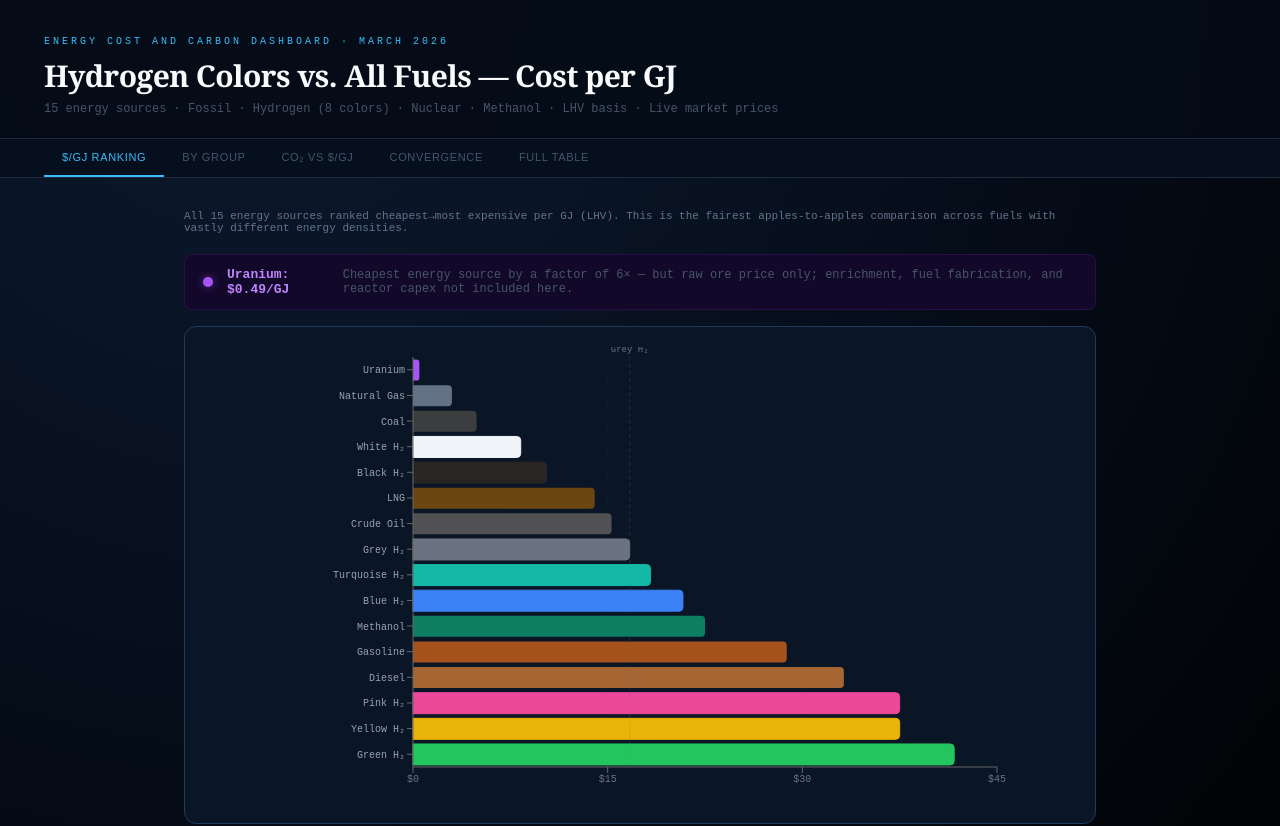
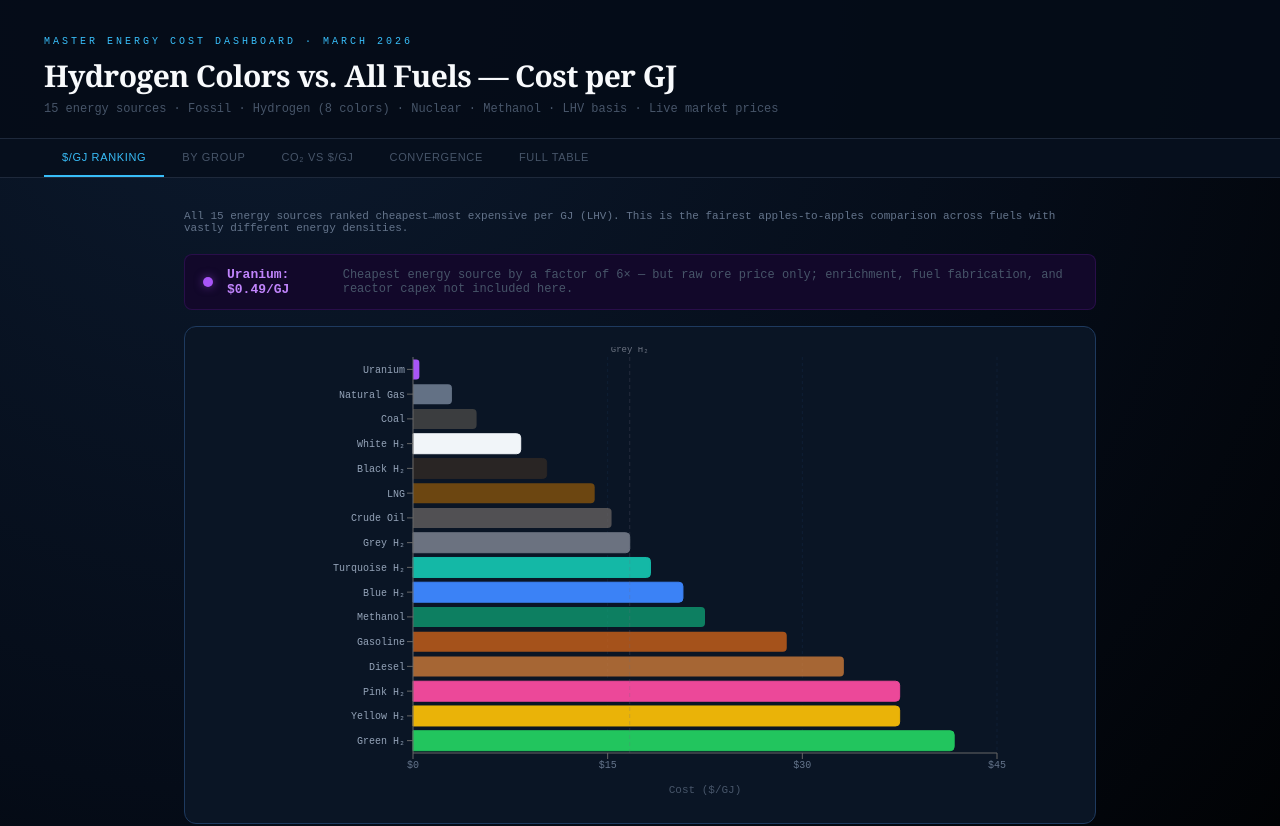
Before and after one commit to sumedhj213/hydrogen-charts, a Next.js app: page / in a window 1280 px wide. Shown: the top 826 px of the page. Built offline with nearby package versions, Linux system fonts and the light colour scheme.

Commit message:
Add $/GJ x-axis label to ranking chart

```diff
--- a/app/components/energy_cost_and_carbon_dashboard.jsx
+++ b/app/components/energy_cost_and_carbon_dashboard.jsx
@@ -82,7 +82,7 @@ export default function MasterEnergyDashboard() {
       {/* ── HEADER ── */}
       <div style={{ padding: "36px 44px 22px", borderBottom: "1px solid #1e293b", background: "rgba(5,12,24,0.95)" }}>
         <p style={{ color: "#38bdf8", fontSize: 10, letterSpacing: "0.3em", textTransform: "uppercase", marginBottom: 8 }}>
-          ENERGY COST AND CARBON DASHBOARD · MARCH 2026
+          MASTER ENERGY COST DASHBOARD · MARCH 2026
         </p>
         <h1 style={{ fontSize: "clamp(20px,3.5vw,30px)", fontWeight: 700, color: "#f8fafc", margin: "0 0 6px", fontFamily: "Georgia, serif", letterSpacing: "-0.02em" }}>
           Hydrogen Colors vs. All Fuels — Cost per GJ
@@ -123,9 +123,9 @@ export default function MasterEnergyDashboard() {
 
             <div style={{ background: "#0a1525", border: "1px solid #1e3a5f", borderRadius: 12, padding: "20px 8px 16px" }}>
               <ResponsiveContainer width="100%" height={460}>
-                <BarChart data={sorted} layout="vertical" margin={{ top: 10, right: 90, left: 110, bottom: 10 }}>
+                <BarChart data={sorted} layout="vertical" margin={{ top: 10, right: 90, left: 110, bottom: 24 }}>
                   <CartesianGrid strokeDasharray="3 3" stroke="#0f1f35" horizontal={false} />
-                  <XAxis type="number" tick={{ fill: "#64748b", fontSize: 10 }} tickFormatter={v => `$${v}`} domain={[0, 45]} />
+                  <XAxis type="number" tick={{ fill: "#64748b", fontSize: 10 }} tickFormatter={v => `$${v}`} domain={[0, 45]} label={{ value: "Cost ($/GJ)", position: "insideBottom", offset: -10, fill: "#475569", fontSize: 11 }} />
                   <YAxis type="category" dataKey="name" tick={{ fill: "#94a3b8", fontSize: 10 }} width={110} />
                   <Tooltip content={<TT />} formatter={(v) => [`$${v}/GJ`, "Cost"]} />
                   <ReferenceLine x={16.7} stroke="#6b728040" strokeDasharray="4 3"
```
